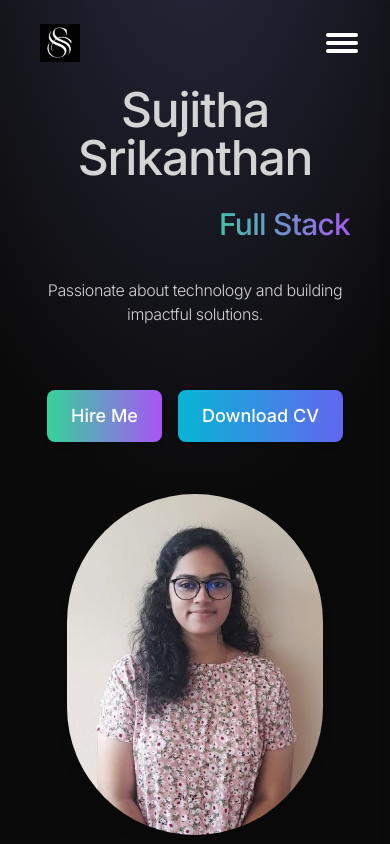
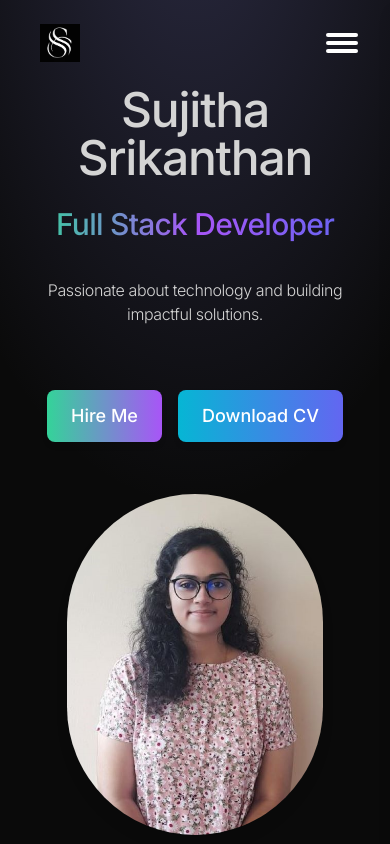
Before and after one commit to Sujitha1221/Portfolio-Sujitha-Srikanthan, a React (Vite) app in the folder my-project/: page / in a window 390 px wide. Shown: the top 844 px of the page. Built offline with nearby package versions, Linux system fonts and the light colour scheme.

Commit message:
updated mobile responsivness

```diff
--- a/my-project/src/components/Hero.jsx
+++ b/my-project/src/components/Hero.jsx
@@ -31,10 +31,7 @@ const Hero = () => {
             >
               Sujitha Srikanthan
             </motion.h1>
-            <div
-              className="relative h-10 overflow-hidden"
-              style={{ width: "100%" }}
-            >
+            <div className="relative h-10 overflow-hidden w-full flex justify-center lg:justify-start">
               <AnimatePresence>
                 <motion.span
                   key={roles[roleIndex]}
@@ -43,12 +40,17 @@ const Hero = () => {
                   exit={{ y: "-100%" }}
                   transition={{ duration: 0.6 }}
                   className="absolute bg-gradient-to-r from-emerald-400 via-purple-500 to-indigo-500 bg-clip-text text-3xl lg:text-4xl font-medium tracking-tight text-transparent w-full text-center lg:text-left"
-                  style={{ whiteSpace: "nowrap" }}
+                  style={{
+                    whiteSpace: "nowrap",
+                    overflow: "hidden",
+                    textOverflow: "ellipsis",
+                  }}
                 >
                   {roles[roleIndex]}
                 </motion.span>
               </AnimatePresence>
             </div>
+
             <motion.p
               initial={{ x: -50, opacity: 0 }}
               animate={{ x: 0, opacity: 1 }}
```
